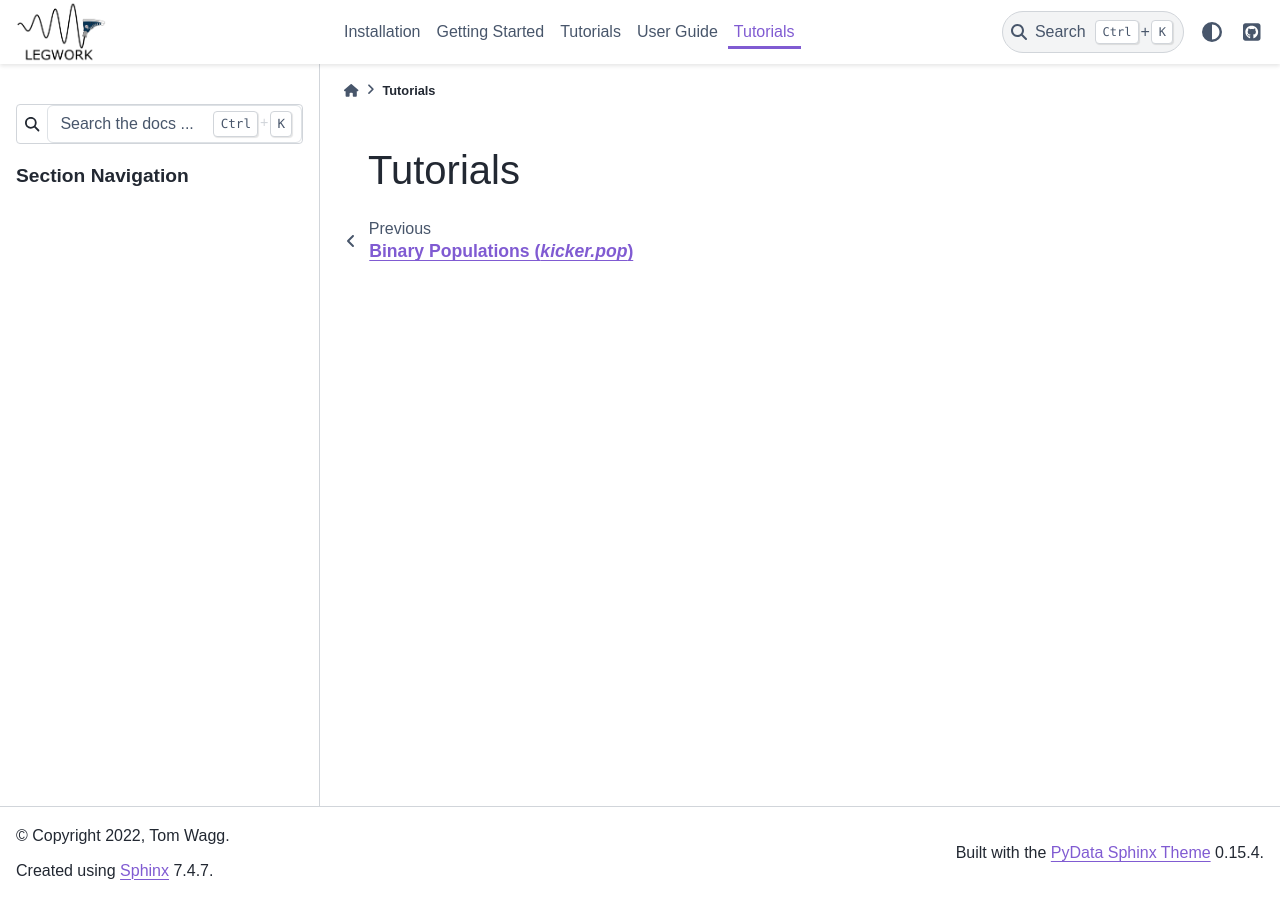
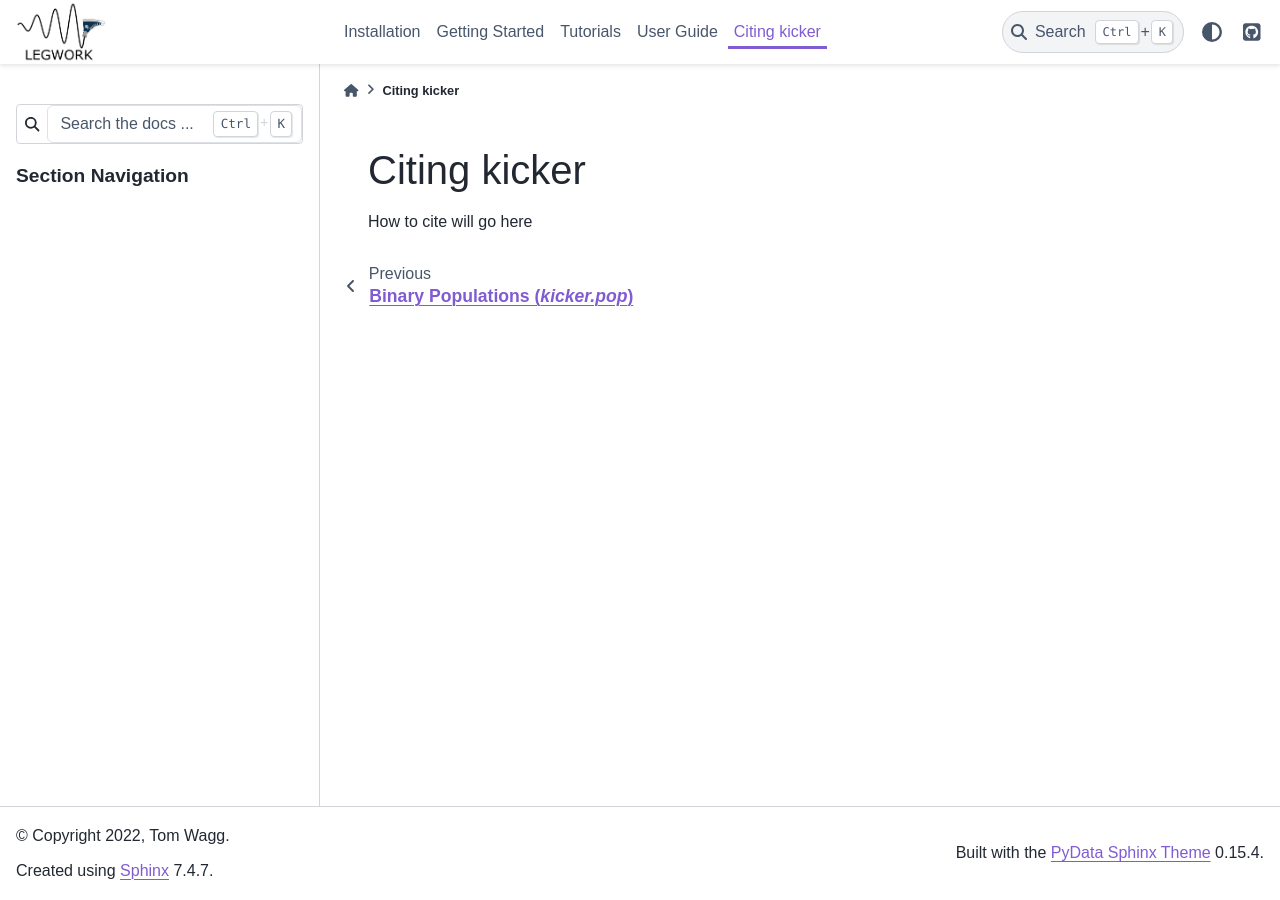
Before and after one commit to TomWagg/cogsworth, a Sphinx documentation site: the page built from docs/cite.rst, in a window 1280 px wide. Built offline with Sphinx 7.4.7 and the PyData theme 0.15.4, drawn with Linux system fonts in a browser that asks for light colours; some web fonts are replaced.

Commit message:
change cite title

```diff
--- a/docs/cite.rst
+++ b/docs/cite.rst
@@ -1,3 +1,5 @@
-*********
-Tutorials
-*********
+*************
+Citing kicker
+*************
+
+How to cite will go here
```
